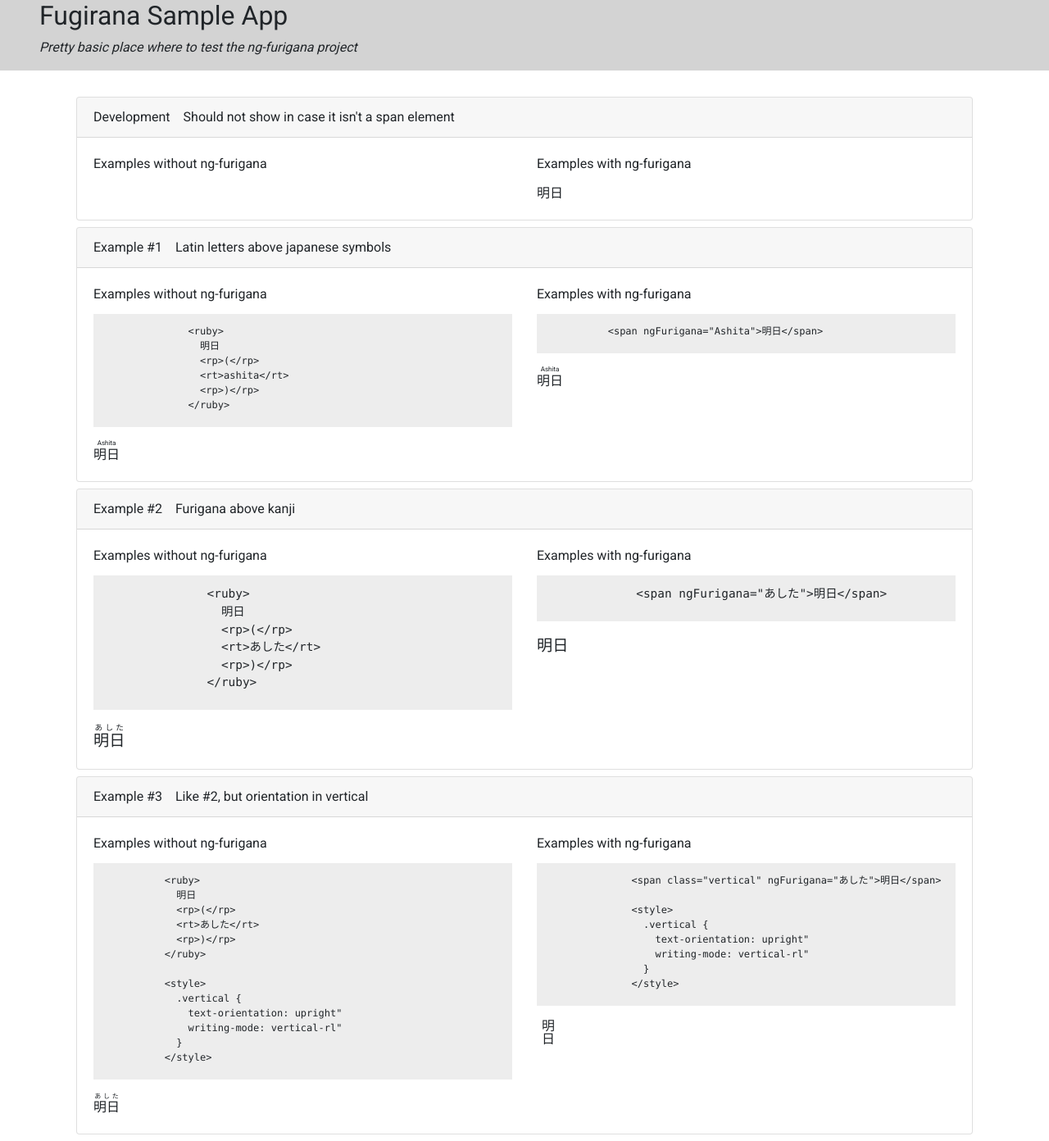
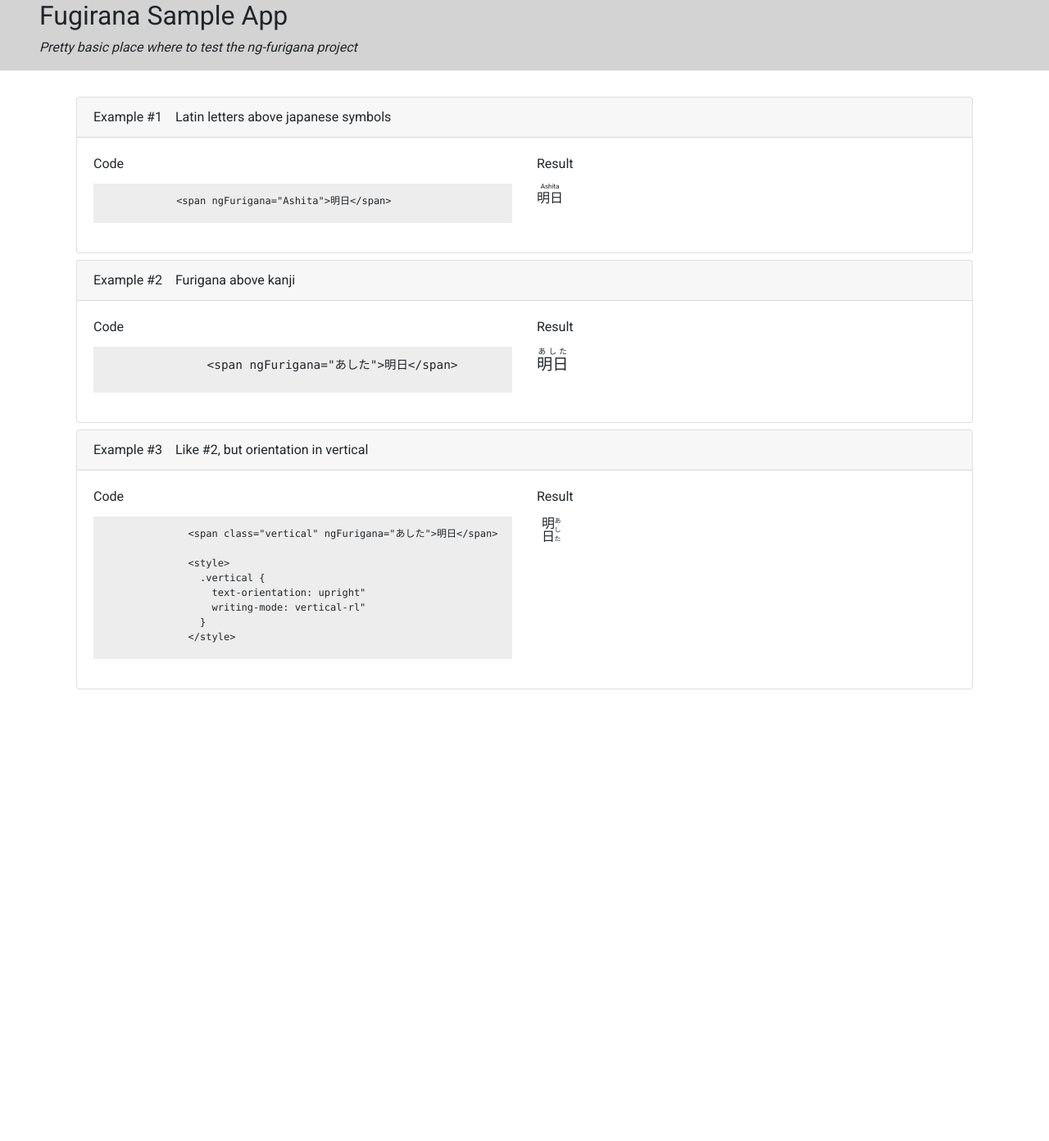
Before and after one commit to ThisIsDemetrio/yang-furigana, an Angular app in the folder furiganaSampleApp/: page / in a window 1280 px wide. Shown: the whole page at 82% size. After the commit the page ends 849 px from the top, so only its background shows below. Built offline with nearby package versions, Linux system fonts and the light colour scheme.

Commit message:
feat: minor UI improvements in SampleApp

```diff
--- a/furiganaSampleApp/src/app/app.component.html
+++ b/furiganaSampleApp/src/app/app.component.html
@@ -6,20 +6,20 @@
 </div>
 <div class="container">
 
-    <div *ngIf="true" class="card m-2">
+    <div *ngIf="false" class="card m-2">
         <div class="card-header">
           <span class="mr-3">Development</span>
           <span class="description">Should not show in case it isn't a span element</span>
         </div>
         <div class="card-body">
           <div class="card-title row">
-            <div class="col">Examples without ng-furigana</div>
-            <div class="col">Examples with ng-furigana</div>
+            <div class="col">Code</div>
+            <div class="col">Result</div>
           </div>
           <div class="card-text row">
             <div class="col"></div>
             <div class="col">
-              <span ngFurigana="あした">明日<div></div></span>
+              <span ngFurigana="あした">明日</span>
             </div>
           </div>
         </div>
@@ -32,31 +32,16 @@
     </div>
     <div class="card-body">
       <div class="card-title row">
-        <div class="col">Examples without ng-furigana</div>
-        <div class="col">Examples with ng-furigana</div>
+        <div class="col">Code</div>
+        <div class="col">Result</div>
       </div>
       <div class="card-text row">
         <div class="col">
-          <pre>
-                &lt;ruby&gt;
-                  明日
-                  &lt;rp&gt;(&lt;/rp&gt;
-                  &lt;rt&gt;ashita&lt;/rt&gt;
-                  &lt;rp&gt;)&lt;/rp&gt;
-                &lt;/ruby&gt;
+            <pre>
+              &lt;span ngFurigana="Ashita"&gt;明日&lt;/span&gt;
             </pre>
-          <ruby>
-            明日
-            <rp>(</rp>
-            <rt>Ashita</rt>
-            <rp>)</rp>
-          </ruby>
         </div>
         <div class="col">
-          <pre>
-            &lt;span ngFurigana="Ashita"&gt;明日&lt;/span&gt;
-          </pre>
-          <div class="mt-2"></div>
           <span ngFurigana="Ashita">明日</span>
         </div>
       </div>
@@ -70,33 +55,17 @@
     </div>
     <div class="card-body">
       <div class="card-title row">
-        <div class="col">Examples without ng-furigana</div>
-        <div class="col">Examples with ng-furigana</div>
+        <div class="col">Code</div>
+        <div class="col">Result</div>
       </div>
       <div class="card-text row fs-120">
         <div class="col">
-          <pre>
-                &lt;ruby&gt;
-                  明日
-                  &lt;rp&gt;(&lt;/rp&gt;
-                  &lt;rt&gt;あした&lt;/rt&gt;
-                  &lt;rp&gt;)&lt;/rp&gt;
-                &lt;/ruby&gt;
+            <pre>
+                &lt;span ngFurigana="あした"&gt;明日&lt;/span&gt;
             </pre>
-          <div class="mt-2"></div>
-          <ruby>
-            明日
-            <rp>(</rp>
-            <rt>あした</rt>
-            <rp>)</rp>
-          </ruby>
         </div>
         <div class="col">
-          <pre>
-              &lt;span ngFurigana="あした"&gt;明日&lt;/span&gt;
-          </pre>
-          <div class="mt-2"></div>
-          <div ngFurigana="あした">明日</div>
+          <span ngFurigana="あした">明日</span>
         </div>
       </div>
     </div>
@@ -109,34 +78,10 @@
     </div>
     <div class="card-body">
       <div class="card-title row">
-        <div class="col">Examples without ng-furigana</div>
-        <div class="col">Examples with ng-furigana</div>
+        <div class="col">Code</div>
+        <div class="col">Result</div>
       </div>
       <div class="card-text row">
-        <div class="col">
-          <pre>
-            &lt;ruby&gt;
-              明日
-              &lt;rp&gt;(&lt;/rp&gt;
-              &lt;rt&gt;あした&lt;/rt&gt;
-              &lt;rp&gt;)&lt;/rp&gt;
-            &lt;/ruby&gt;
-
-            &lt;style&gt;
-              .vertical &#x0007B;
-                text-orientation: upright&quot;
-                writing-mode: vertical-rl&quot;
-              &#x0007D;
-            &lt;/style&gt;
-        </pre>
-          <div class="mt-2"></div>
-          <ruby class="text-center">
-            明日
-            <rp>(</rp>
-            <rt>あした</rt>
-            <rp>)</rp>
-          </ruby>
-        </div>
         <div class="col">
             <pre>
                 &lt;span class="vertical" ngFurigana="あした"&gt;明日&lt;/span&gt;
@@ -148,7 +93,9 @@
                   &#x0007D;
                 &lt;/style&gt;
             </pre>
-          <div class="vertical" ngFurigana="あした">明日</div>
+        </div>
+        <div class="col">
+          <span class="vertical" ngFurigana="あした">明日</span>
         </div>
       </div>
     </div>
@@ -161,68 +108,17 @@
     </div>
     <div class="card-body">
       <div class="card-title row">
-        <div class="col">Examples without ng-furigana</div>
-        <div class="col">Examples with ng-furigana</div>
+        <div class="col">Code</div>
+        <div class="col">Result</div>
       </div>
       <div class="card-text row">
         <div class="col">
           <pre>
-              &lt;ruby&gt;
-                明日
-                &lt;rp&gt;(&lt;/rp&gt;
-                &lt;rt&gt;あした&lt;/rt&gt;
-                &lt;rp&gt;)&lt;/rp&gt;
-              &lt;/ruby&gt;
-            </pre>
-          <ruby>
-            明日
-            <rp>(</rp>
-            <rt>あした</rt>
-            <rp>)</rp>
-          </ruby>
+              &lt;span class="vertical" ngFurigana="あした"&gt;明日&lt;/span&gt;
+          </pre>
         </div>
         <div class="col">
-            <pre>
-                &lt;span class="vertical" ngFurigana="あした"&gt;明日&lt;/span&gt;
-            </pre>
-          <div class="vertical" ngFurigana="あした">明日</div>
-        </div>
-      </div>
-    </div>
-  </div>
-
-  <div *ngIf="false" class="card m-2">
-    <div class="card-header">
-      <span class="mr-3">Example #4</span>
-      <span class="description">Separate CSS classes</span>
-    </div>
-    <div class="card-body">
-      <div class="card-title row">
-        <div class="col">Examples without ng-furigana</div>
-        <div class="col">Examples with ng-furigana</div>
-      </div>
-      <div class="card-text row">
-        <div class="col">
-          <pre>
-              &lt;ruby&gt;
-                明日
-                &lt;rp&gt;(&lt;/rp&gt;
-                &lt;rt&gt;あした&lt;/rt&gt;
-                &lt;rp&gt;)&lt;/rp&gt;
-              &lt;/ruby&gt;
-            </pre>
-          <ruby>
-            明日
-            <rp>(</rp>
-            <rt>あした</rt>
-            <rp>)</rp>
-          </ruby>
-        </div>
-        <div class="col">
-            <pre>
-                &lt;span class="vertical" ngFurigana="あした"&gt;明日&lt;/span&gt;
-            </pre>
-          <div class="vertical" ngFurigana="あした">明日</div>
+          <span class="vertical" ngFurigana="あした">明日</span>
         </div>
       </div>
     </div>
```
